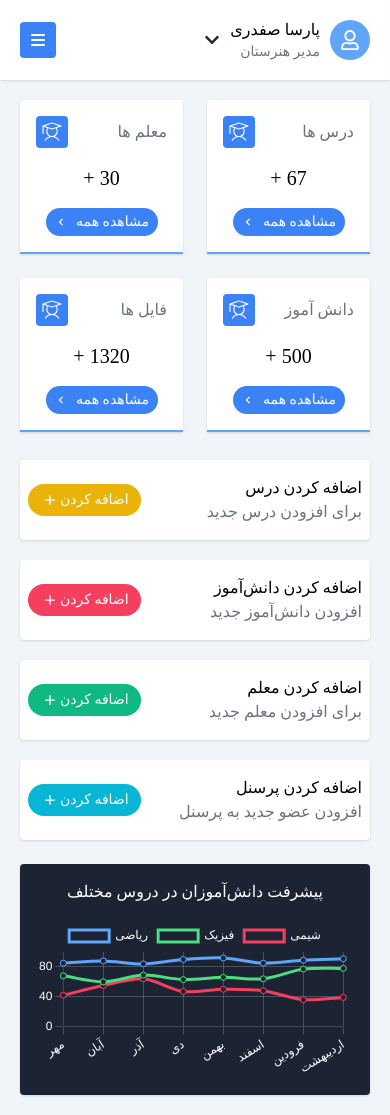
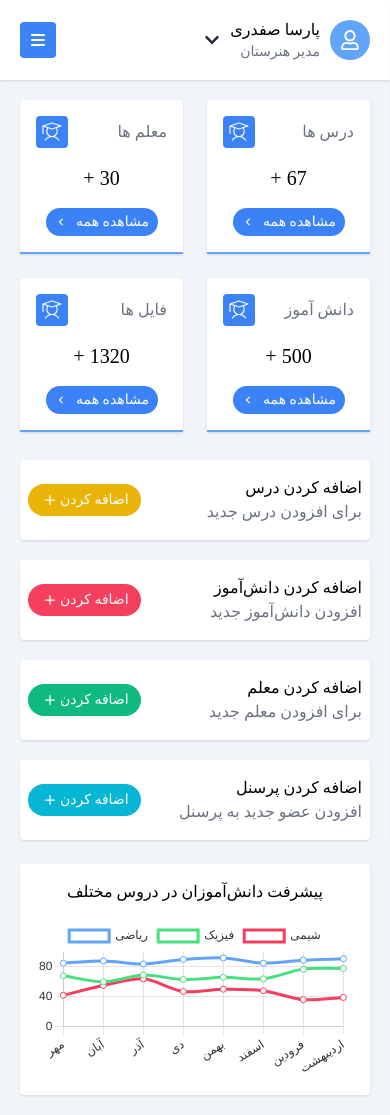
Before and after one commit to parsa-vesali/panel, a React (Vite) app: page /dashboard in a window 390 px wide. Built offline with nearby package versions, Linux system fonts and the light colour scheme; a web font is replaced by a local one.

Commit message:
the project updated

```diff
--- a/src/Components/MainChart.jsx
+++ b/src/Components/MainChart.jsx
@@ -5,7 +5,7 @@ import { Chart as ChartJS, LineElement, PointElement, CategoryScale, LinearScale
 
 ChartJS.register(LineElement, PointElement, CategoryScale, LinearScale, Tooltip, Legend);
 
-const MainCahrt = () => {
+const MainChart = () => {
     const data = {
         labels: ['مهر', 'آبان', 'آذر', 'دی', 'بهمن', 'اسفند', 'فرودین', 'اردیبهشت'],
         datasets: [
@@ -13,7 +13,7 @@ const MainCahrt = () => {
                 label: 'ریاضی',
                 data: [85, 88, 84, 90, 92, 85, 89, 91],
                 borderColor: '#60a5fa',
-                backgroundColor: '#1C2434',
+                backgroundColor: '#ffffff', // White background
                 fill: true,
                 tension: 0.3,
             },
@@ -21,7 +21,7 @@ const MainCahrt = () => {
                 label: 'فیزیک',
                 data: [68, 60, 69, 63, 66, 64, 77, 78],
                 borderColor: '#4ade80',
-                backgroundColor: '#1C2434',
+                backgroundColor: '#ffffff', // White background
                 fill: true,
                 tension: 0.3,
             },
@@ -29,7 +29,7 @@ const MainCahrt = () => {
                 label: 'شیمی',
                 data: [42, 55, 64, 47, 50, 48, 36, 39],
                 borderColor: '#f43f5e',
-                backgroundColor: '#1C2434',
+                backgroundColor: '#ffffff', // White background
                 fill: true,
                 tension: 0.3,
             },
@@ -40,9 +40,8 @@ const MainCahrt = () => {
         responsive: true,
         plugins: {
             legend: {
-                labels: { color: '#fff' },
+                labels: { color: '#333' }, // Change legend label color
             },
-
             tooltip: {
                 enabled: true,
                 backgroundColor: '#333',
@@ -51,27 +50,27 @@ const MainCahrt = () => {
         },
         scales: {
             x: {
-                ticks: { color: '#fff' },
-                grid: { color: 'rgba(255, 255, 255, 0.2)' },
+                ticks: { color: '#333' }, // Change x-axis tick color
+                grid: { color: 'rgba(0, 0, 0, 0.1)' }, // Adjust grid color
                 font: {
-                    family: 'Dana', // استفاده از فونت کاستوم
+                    family: 'Dana', // Custom font family
                     size: 14,
                 },
             },
             y: {
-                ticks: { color: '#fff' },
-                grid: { color: 'rgba(255, 255, 255, 0.2)' },
+                ticks: { color: '#333' }, // Change y-axis tick color
+                grid: { color: 'rgba(0, 0, 0, 0.1)' }, // Adjust grid color
                 beginAtZero: true,
             },
         },
     };
 
     return (
-        <div className="h-full p-4 bg-dark-blue rounded shadow">
-            <h2 className="text-center text-white mb-4">پیشرفت دانش‌آموزان در دروس مختلف</h2>
+        <div className="h-full p-4 bg-white rounded shadow"> {/* Update background color */}
+            <h2 className="text-center text-black mb-4">پیشرفت دانش‌آموزان در دروس مختلف</h2> {/* Update text color */}
             <Line data={data} options={options} />
         </div>
     );
 };
 
-export default MainCahrt;
+export default MainChart;
--- a/src/Pages/Login.jsx
+++ b/src/Pages/Login.jsx
@@ -20,13 +20,13 @@ export default function Login() {
         <div className="flex h-[100vh] flex-1 flex-col">
             <div className="px-6 lg:px-8">
                 <div className="sm:mx-auto sm:w-full sm:max-w-sm">
-                    <h2 className="mt-10 text-center text-2xl font-Dana-Bold  leading-9 text-gray-800">
+                    <h2 className="mt-10 text-center text-lg lg:text-2xl font-Dana-Bold  leading-9 text-gray-800">
                         سیستم الکترونیکی مدرسه [ فلان ]
                     </h2>
                 </div>
 
                 <div className="mt-10 sm:mx-auto sm:w-full sm:max-w-lg p-10 shadow-xl bg-white">
-                    <form className="space-y-10 " onSubmit={handleLogin}>
+                    <form className=" space-y-8 lg:space-y-10 " onSubmit={handleLogin}>
                         <div>
                             <label htmlFor="username" className="block font-medium leading-6 text-gray-900">
                                 نام کاربری
@@ -39,7 +39,7 @@ export default function Login() {
                                     type="text"
                                     placeholder="لطفا نام کاربری خود را وارد کنید"
                                     onChange={(e) => setUsername(e.target.value)}
-                                    className="block w-full rounded-md border-0 p-3 text-gray-900 shadow-sm ring-1 ring-inset ring-gray-300 placeholder:text-gray-400 focus:ring-2 focus:ring-inset focus:ring-indigo-500 sm:text-sm sm:leading-6"
+                                    className="block w-full rounded-md border-0 p-2 lg:p-3 text-gray-900 shadow-sm ring-1 ring-inset ring-gray-300 placeholder:text-gray-400 focus:ring-2 focus:ring-inset focus:ring-indigo-500 sm:text-sm sm:leading-6"
                                 />
                             </div>
                         </div>
@@ -58,14 +58,14 @@ export default function Login() {
                                     value={password}
                                     placeholder="لطفا رمز عبور خود را وارد کنید"
                                     onChange={(e) => setPassword(e.target.value)}
-                                    className="block w-full rounded-md border-0 p-3 text-gray-900 shadow-sm ring-1 ring-inset ring-gray-300 placeholder:text-gray-400 focus:ring-2 focus:ring-inset focus:ring-indigo-500 sm:text-sm sm:leading-6"
+                                    className="block w-full rounded-md border-0 p-2 lg:p-3 text-gray-900 shadow-sm ring-1 ring-inset ring-gray-300 placeholder:text-gray-400 focus:ring-2 focus:ring-inset focus:ring-indigo-500 sm:text-sm sm:leading-6"
                                 />
                             </div>
                         </div>
                         <div className="">
                             <button
                                 type="submit"
-                                className="flex w-full justify-center rounded-md bg-indigo-500 p-3 leading-6 text-white shadow-sm duration-100 hover:bg-indigo-400 focus-visible:outline focus-visible:outline-2 focus-visible:outline-offset-2 focus-visible:outline-indigo-500 "
+                                className="flex w-full justify-center rounded-md bg-indigo-500 p-2 lg:p-3 leading-6 text-white shadow-sm duration-100 hover:bg-indigo-400 focus-visible:outline focus-visible:outline-2 focus-visible:outline-offset-2 focus-visible:outline-indigo-500 "
                             >
                                 وارد شوید
                             </button>
--- a/src/index.css
+++ b/src/index.css
@@ -30,9 +30,6 @@ input , textarea {
     outline: none;
     border: none;
 }
-* {
-    font-family: 'Dana' !important;
-}
 
 .Toastify__toast-body {
     direction: rtl !important;
```
